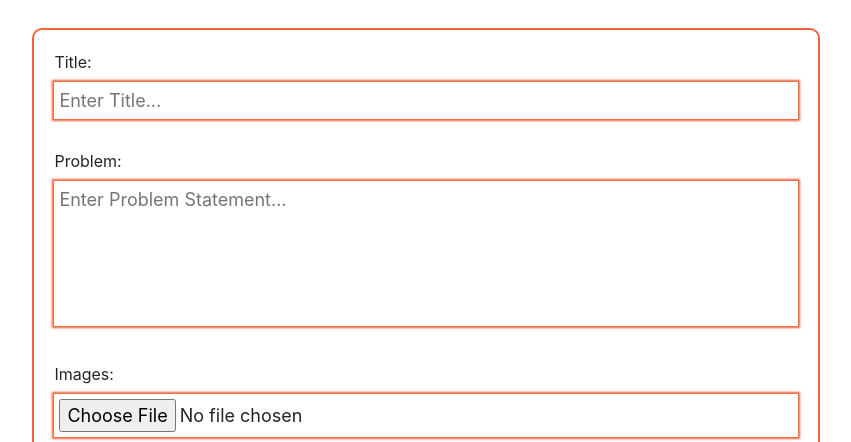
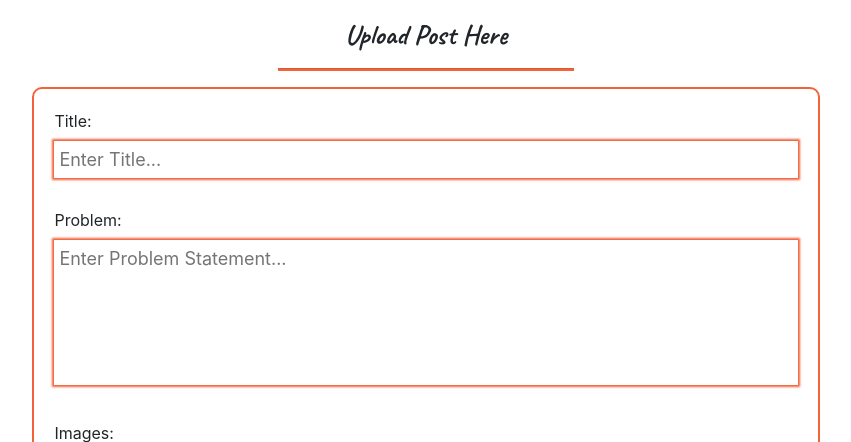
Before and after one commit to Sujeet2003/Blog, a Django app: page /all-posts/upload-post/ in a window 1280 px wide. Shown: the part 82-524 px from the top of the page, without its empty margins (214-1065 px from the left). Run offline with Django 4.2, Linux system fonts and the light colour scheme.

```diff
--- a/templates/delete.html
+++ b/templates/delete.html
@@ -2,6 +2,8 @@
 {% block content %}
 <section class="main-section">
     <div>
+        <h3 class="main-heading">Fact/Post to be Deleted</h3>
+        <hr>
         <div class="fact-form delete">
             <form action="" method="post">
                 {% csrf_token %}
--- a/templates/uploadPost.html
+++ b/templates/uploadPost.html
@@ -2,16 +2,19 @@
 {% block content %}
 <section class="main-section">
     {% if page == 'upload' %}
+    <h3 class="main-heading">Upload Post Here</h3>
+    <hr>
     <div class="fact-form">
         <form action="" method="post" enctype="multipart/form-data">
             {% csrf_token %}
             <div>
                 <label for="post_title">Title: </label>
-                <input type="text" name="post_title" id="post_title" placeholder="Enter Title..."/>
+                <input type="text" name="post_title" id="post_title" placeholder="Enter Title..." />
             </div>
             <div>
                 <label for="post_problem">Problem: </label>
-                <textarea name="post_problem" id="post_problem" rows="5" placeholder="Enter Problem Statement..."></textarea>
+                <textarea name="post_problem" id="post_problem" rows="5"
+                    placeholder="Enter Problem Statement..."></textarea>
             </div>
             <div>
                 <label for="post_image">Images: </label>
@@ -19,7 +22,8 @@
             </div>
             <div>
                 <label for="post_description">Description: </label>
-                <textarea name="post_description" id="post_description" cols="30" rows="10" placeholder="Enter Description..."></textarea>
+                <textarea name="post_description" id="post_description" cols="30" rows="10"
+                    placeholder="Enter Description..."></textarea>
             </div>
             <div>
                 <input type="submit" value="Upload">
@@ -29,6 +33,8 @@
     </div>
 
     {% else %}
+    <h3 class="main-heading">Update Post Here</h3>
+    <hr>
     <div class="fact-form">
         <form action="" method="post">
             {% csrf_token %}
```
Also changed, not shown: db.sqlite3, media/images/2023-06-09_67hUNvE.png (added).
